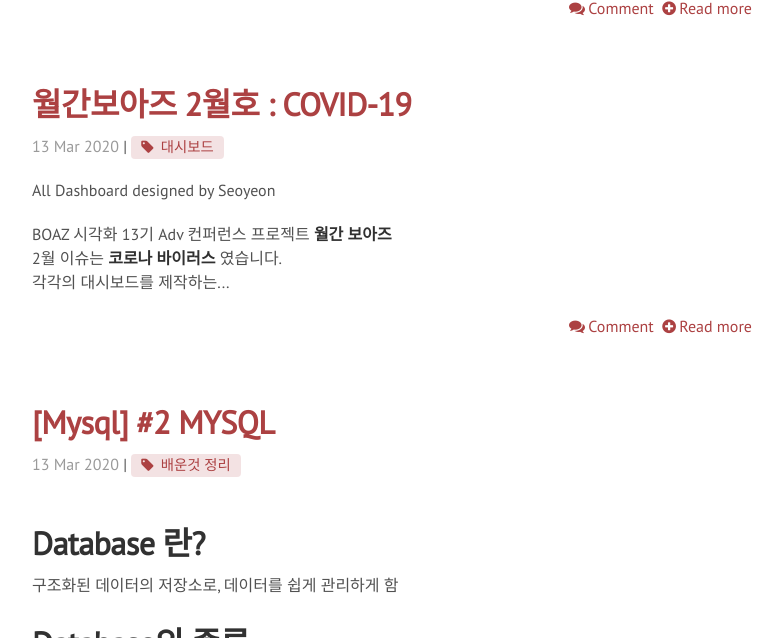
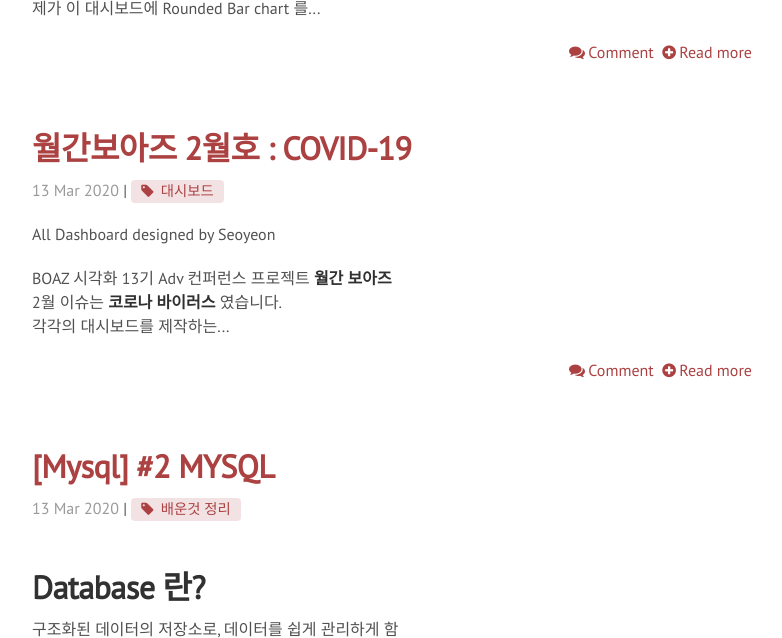
Before and after one commit to shanny924/shanny924.github.io, a Jekyll site: the page built from blog/index.html, in a window 1280 px wide and 900 px high, scrolled down 330 px, cut to the strip 262-900 px from the top of the window. Shown: the whole strip, without its empty margins (248-1030 px from the left). Built offline with Jekyll 4.4.1, drawn with Linux system fonts in a browser that asks for light colours; nearby versions of some CDN libraries; the list of posts is cut into pages by our own code; comment, search, counter and statistics services are not loaded; some of the changed lines change nothing that is shown.

Commit message:
Update 2020-03-13-tableau#1.md

```diff
--- a/_posts/2020-03-13-tableau#1.md
+++ b/_posts/2020-03-13-tableau#1.md
@@ -8,3 +8,60 @@
 월간 보아즈 2월호 음압병상 대시보드에 들어간 Rounded Bar chart 를 만드는 법을 소개해드리려고 합니다!
 
 ![음압병상](https://drive.google.com/uc?id=1jdqgX1mT76j3RBk9fHRwyf0WcKo5iRkW)
+
+제가 이 대시보드에 Rounded Bar chart 를 쓰게 된 이유는 그냥 막대 그래프를 넣었을 때 어색했던 대시보드가
+둥글둥글한 Rounded 느낌을 주니 다른 그래프들과 잘 어우러지는 느낌을 받았기 때문입니다!
+여러분들도 기존 막대그래프가 지겨우시거나 디자인적인 요소를 추가하고 싶으실 때 **Rounded bar chart** 를 사용해 보세요!
+
+과정은 생각보다 쉽습니다!
+
+### 1. 전체 데이터셋을 똑같이 한번 더 복사한 뒤, path 행을 만들어 각각 1과 100을 넣어줍니다!
+
+![1](https://drive.google.com/uc?id=131QWUto6sntfXLthW-c0eV9O8Ag8wshZ)
+
+### 2. 태블로에서 파일을 불러온 뒤, 측정값에서 path 를 찾아 오른쪽 마우스 클릭! 만들기 -> **구간차원** 만들기 선택 !
+
+![2](https://drive.google.com/uc?id=1NQCd-CDlf3KgDw7xzNrOJoN1IBeQ5rGr)
+
+### 3. 구간차원 편집에서 구간차원 크기를 0.1 로 줄여줍니다!
+
+![3](https://drive.google.com/uc?id=1BEesrkPxUHebP259LHWL02-Q6O_JtR7r)
+
+확인 버튼 눌러주면 끝입니다!
+우리가 path 를 1에서 100으로 설정했으니 밑의 값 범위는 변경할 수 없습니다!
+0.1로 굳이 할 필요는 없지만, Rounded bar chart가 만들어지는 원리를 알아보면
+마크 유형을 원으로 해놓고 구간차원을 정말 좁혀서 원들이 촘촘히 모여 원기둥인 것처럼 보여지는 것이기 때문에 사실 데이터가 넓게 퍼져있을수록 구간차원을 좁혀주시는게 좋습니다!
+
+어떤 데이터는 0.5 로도 원기둥처럼 보이기도 하지만, 어떤 데이터는 0.1 로 해줘야 원기둥처럼 보이더라구요!
+
+
+#### 여기서 잠깐! **구간차원**이란 무엇이냐!
+
+연속형인 측정값을 구간별로 나눠 일종의 구간별 차원을 만드는 것이라고 볼 수 있는데요!
+
+예를 들어 x 축을 수익 구간, y축을 고객 수로 하는 히스토그램 그래프 등을 그리고 싶을때,
+수익 측정값의 구간차원을 100으로 설정해서 열 선반에 올리고, 고객명 고유 카운트를 행 선반에 올리면
+100-200 달러 구매 고객 몇명, 200-300달러 구매 고객 몇명, 300-400 달러 구매 고객 몇명 이런 식으로 히스토그램이 그려지겠죠?
+
+정리하면 결국 **구간차원** 이란 측정값을 구간별로 쪼개서 차원처럼 보이게 하는 것입니다!
+
+정말 중요한 차원과 측정값의 차이점에 대해서는 태블로 기초 포스팅에서 더 다루도록 하겠습니다~!
+
+### 4. 만약 "측정값" 을 나타내고 싶다면 열 선반에 우리가 넣고 싶은 측정값, 행 선반에 측정값의 이름을 넣어줍니다. / 만약 차원 별로 측정값을 나타내고 싶다면 열 선반에 측정값, 행 선반에 나누고 싶은 기준인 차원을 넣어주면 됩니다!
+
+무슨 소리인지 이해가 안 가실 수도 있으니 데이터 셋 예시를 들어 설명해드릴게요!
+
+먼저 첫번째, 측정값을 나타내고 싶은 경우 입니다.
+
+아래 데이터셋처럼 비슷한 속성의 측정값 이름이 한 컬럼 안에 묶여 있는 게 아니라 측정값 각각이 하나의 컬럼으로 이루어져 있는 경우입니다!
+
+![4](https://drive.google.com/open?id=1LfZJs_F7BRt_7pPlRwpcHKkJhFC0CmTs)
+
+
+이런 경우
+
+![5](https://drive.google.com/open?id=1tQ8Ha_1jyyTPC4X59zR7-N5J9uiIAQWC)
+
+
+위 사진처럼 측정값을 열에, 측정값 이름을 행에 넣어주시면 됩니다!
+측정값을 열에 동시에 넣는 방법은, 처음에 한 측정값만 열에 넣었다가 또 다른 하나의 측정값을 그래프 위로 끌고 와서 열 자리에 넣어주면 저렇게 측정값 두개가 동시에 들어가게 됩니다!
```
